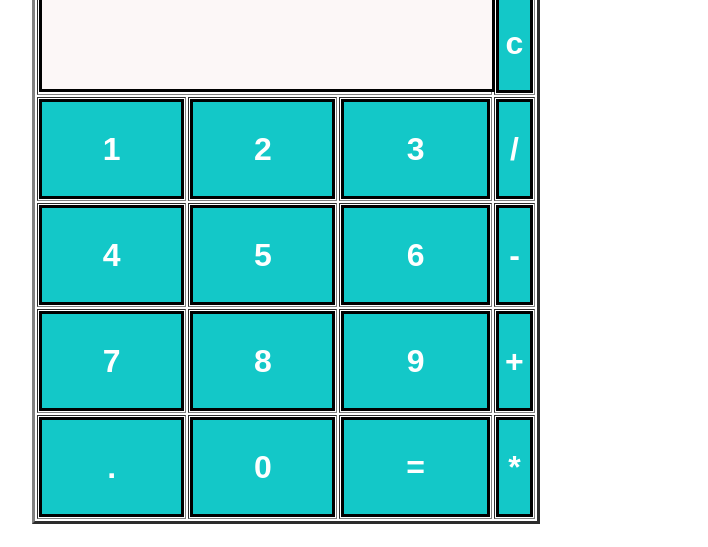
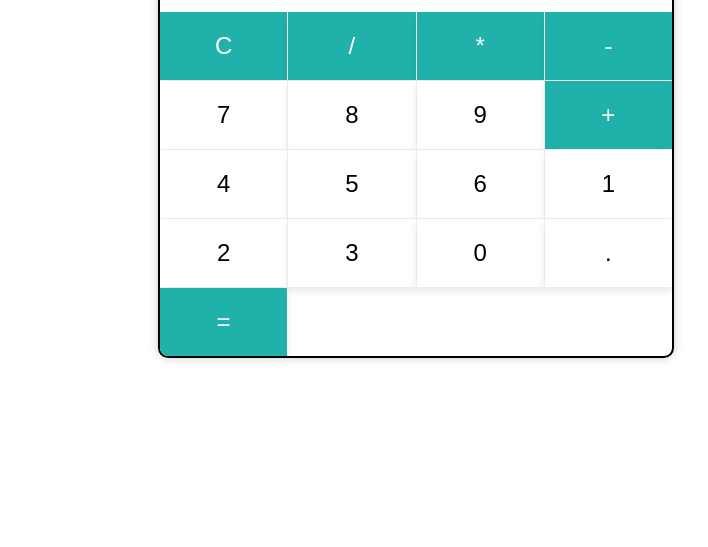
Before and after one commit to SIVARASANITHUSHNA/Calculator-, a plain HTML site: page index.html in a window 1280 px wide. Shown: the part 253-800 px from the top of the page, without its empty margins (224-932 px from the left). Drawn offline with Linux system fonts and the light colour scheme.

Commit message:
Update index.html

```diff
--- a/index.html
+++ b/index.html
@@ -5,87 +5,94 @@
     <meta name="viewport" content="width=device-width, initial-scale=1.0">
     <title>Calculator</title>
     <style>
-        body{
-
-           margin-top: 10%;
-           margin-left: 20%;
-
+        body {
+            font-family: Arial, sans-serif;
+            background-color: white;
+            margin: 0;
+            padding: 0;
+            display: flex;
+            justify-content: center;
+            align-items: center;
+            height: 100vh;
         }
-       table{
-        width: 50% ;
-       }
-        .title{
-         margin-right:50rem;
-            text-align: center;
-            color: rgb(113, 61, 116);
-             font-size:6rem;
-           font-weight: 600;
+        .calculator {
+            background-color: #fff;
+            border: 2px solid black;
+            border-radius: 10px;
+            overflow: hidden;
+            width:40%;
+            box-shadow: 0 0 10px rgba(0, 0, 0, 0.2);
         }
-        input[type="button"]{
-            border: solid 3px black;
-            color: white;
+        .display {
             width: 100%;
-            background-color:#13c8c8  ;
-            width: 100%;
-            height:100px ;
-            font-size: xx-large;
-           font-weight: 700;
+            height: 70px;
+            text-align: right;
+            font-size: 2rem;
+            padding: 2px;
+            border: none;
+            outline: none;
+            background-color: white;
         }
-        input[type="text"]{
-            border: solid 3px black;
-            background-color:#fcf7f7 ;
-            width: 99%;
-            height:90px ;
-            font-size: xx-large;
-           font-weight: 700;
+        .buttons {
+            display: grid;
+            grid-template-columns: repeat(4, 1fr);
+            gap: 1px;
         }
-
+        .button {
+            border: none;
+            outline: none;
+            cursor: pointer;
+            font-size: 1.5rem;
+            padding: 20px 0;
+            background-color: #ffffff;
+            transition: background-color 0.3s, box-shadow 0.3s;
+            box-shadow: 0 4px 8px rgba(0, 0, 0, 0.1);
+        }
+        .button:hover {
+            background-color: #e0e0e0;
+            box-shadow: 0 6px 12px rgba(0, 0, 0, 0.1);
+        }
+        .button.operator, .button.clear, .button.equal {
+            background-color:lightseagreen;
+            color: #fff;
+        }
     </style>
 </head>
 <body>
-  <div class="title">Calculator</div>
-  <table border="3px">
-    <tr>
-    <td colspan="3"><input type="text" id="result"></td>
-    <td> <input type="button" value="c" onclick="clr()"></td>
-    </tr>
-    <tr>
-     <td> <input type="button" value="1" onclick="display('1')"></td>
-     <td> <input type="button" value="2" onclick="display('2')"></td>
-     <td> <input type="button" value="3" onclick="display('3')"></td>
-     <td> <input type="button" value="/" onclick="display('/')"></td>
-    </tr>
-    <tr>
-        <td> <input type="button" value="4" onclick="display('4')"></td>
-        <td> <input type="button" value="5" onclick="display('5')"></td>
-        <td> <input type="button" value="6" onclick="display('6')"></td>
-        <td> <input type="button" value="-" onclick="display('-')"></td>
-       </tr>
-       <tr>
-        <td> <input type="button" value="7" onclick="display('7')"></td>
-        <td> <input type="button" value="8" onclick="display('8')"></td>
-        <td> <input type="button" value="9" onclick="display('9')"></td>
-        <td> <input type="button" value="+" onclick="display('+')"></td>
-       </tr>
-       <tr>
-        <td> <input type="button" value="." onclick="display('.')"></td>
-        <td> <input type="button" value="0" onclick="display('0')"></td>
-        <td> <input type="button" value="=" onclick="equate()"></td>
-        <td> <input type="button" value="*" onclick="display('*')"></td>
-       </tr>
-  </table>
-  <script type="text/javascript">
-    function clr(){
-document.getElementById("result").value=" ";
-    }
-function equate(){
-let x=document.getElementById("result").value;
-let y=eval(x);
-document.getElementById("result").value=y;
-}
-function display(val){
-document.getElementById("result").value+=val;
-}
-  </script>
+    <div class="calculator">
+        <input type="text" class="display" id="result" readonly>
+        <div class="buttons">
+            <button class="button clear" onclick="clr()">C</button>
+            <button class="button operator" onclick="display('/')">/</button>
+            <button class="button operator" onclick="display('*')">*</button>
+            <button class="button operator" onclick="display('-')">-</button>
+            <button class="button" onclick="display('7')">7</button>
+            <button class="button" onclick="display('8')">8</button>
+            <button class="button" onclick="display('9')">9</button>
+            <button class="button operator" onclick="display('+')">+</button>
+            <button class="button" onclick="display('4')">4</button>
+            <button class="button" onclick="display('5')">5</button>
+            <button class="button" onclick="display('6')">6</button>
+            <button class="button" onclick="display('1')">1</button>
+            <button class="button" onclick="display('2')">2</button>
+            <button class="button" onclick="display('3')">3</button>
+            <button class="button double" onclick="display('0')">0</button>
+            <button class="button" onclick="display('.')">.</button>
+            <button class="button equal" onclick="equate()">=</button>
+        </div>
+    </div>
+    <script>
+        function clr() {
+            document.getElementById("result").value = "";
+        }
+        function equate() {
+            let x = document.getElementById("result").value;
+            let y = eval(x);
+            document.getElementById("result").value = y;
+        }
+        function display(val) {
+            document.getElementById("result").value += val;
+        }
+    </script>
 </body>
 </html>
```
